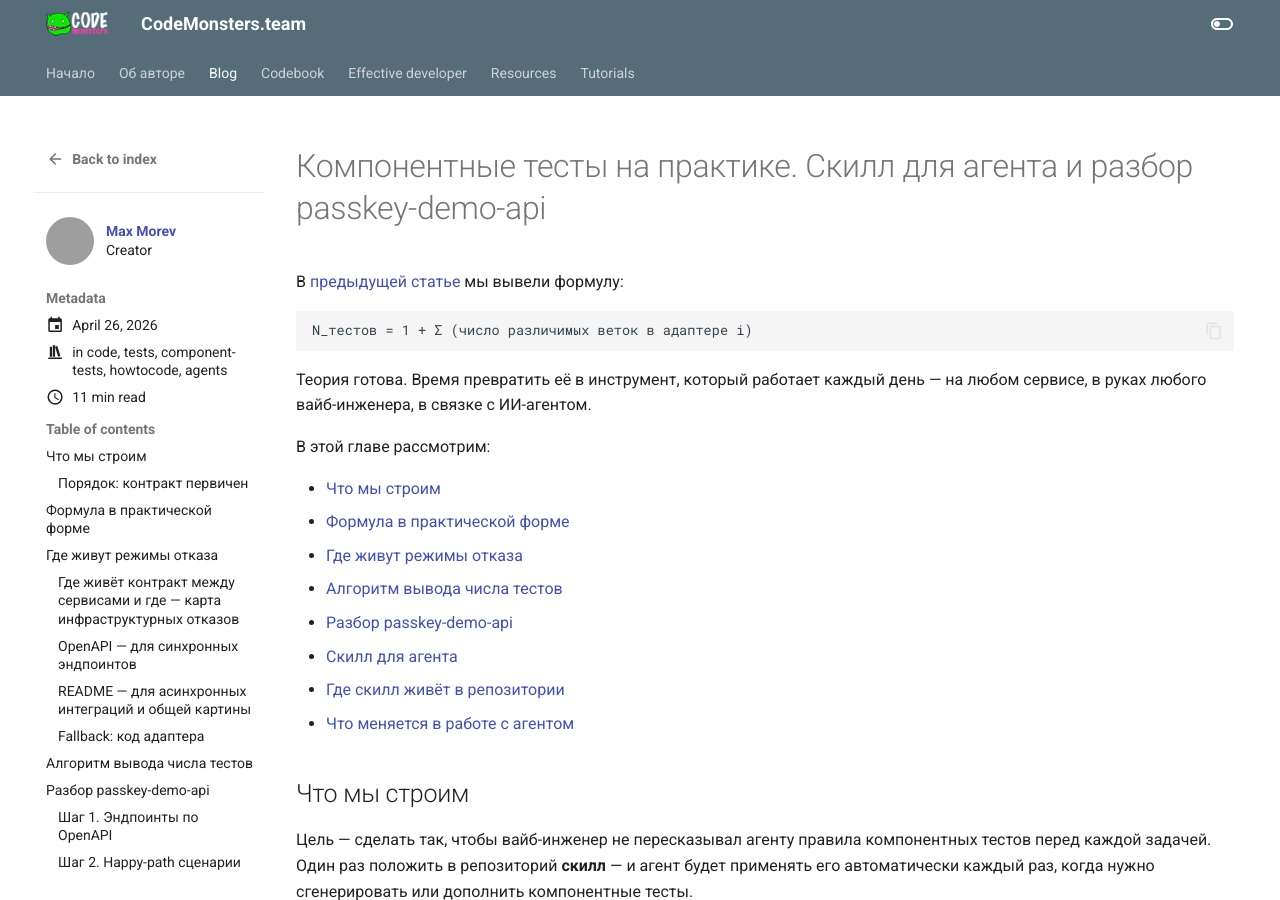
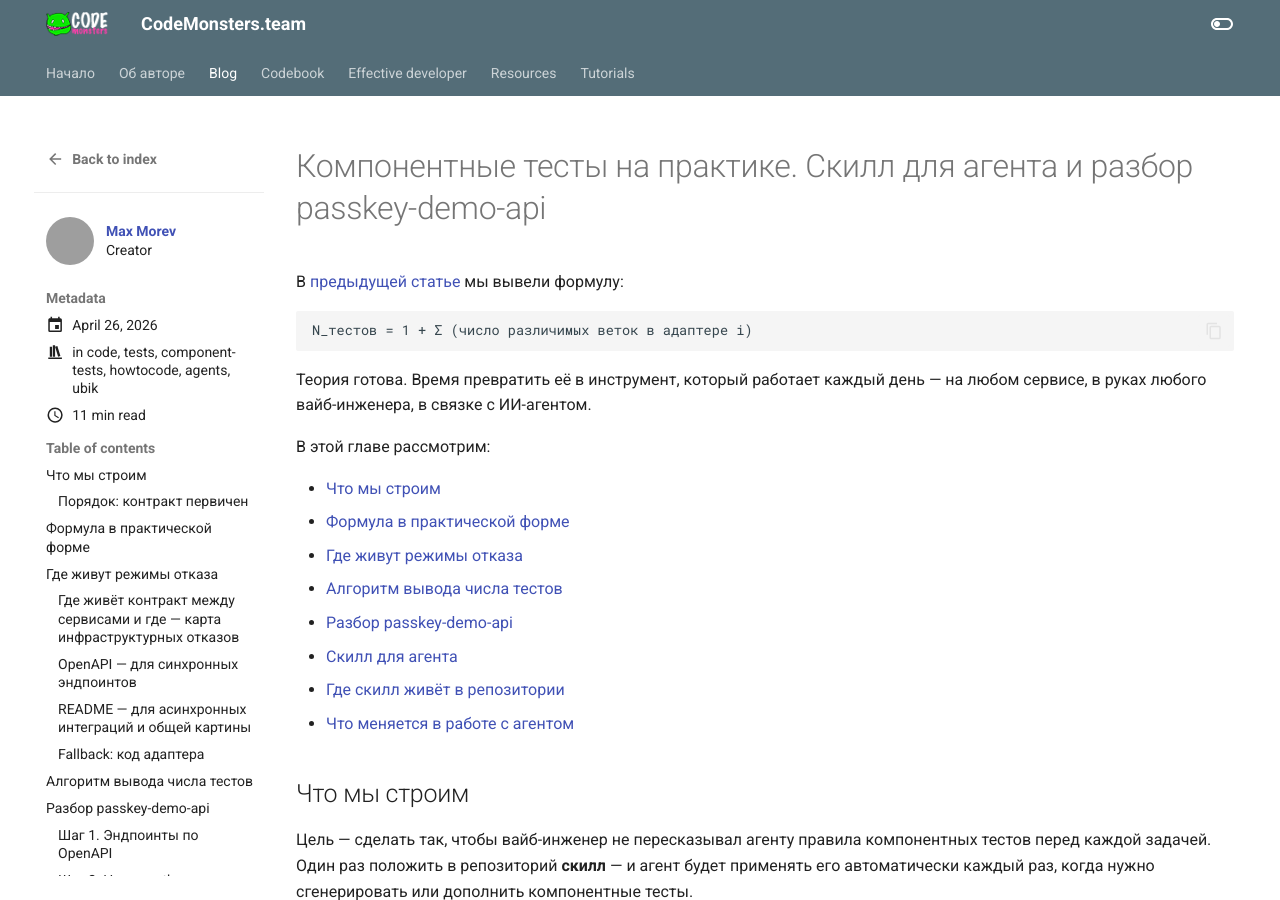
Before and after one commit to codemonstersteam/web-book, an MkDocs documentation site: the page built from docs/blog/posts/ai-ubik-04-component-tests-skill-demo.md, in a window 1280 px wide and 900 px high. Built offline with MkDocs 1.6.1 and Material for MkDocs 9.7.7, drawn with Linux system fonts in a browser that asks for light colours; grey boxes are pictures that could not be loaded.

Commit message:
docs(blog): добавить тег ubik в статьи 03 и 04
Статьи 03 (компонентные тесты) и 04 (скилл компонентных тестов)
относятся к серии Ubik — добавляем недостающий тег категории, чтобы
они попадали в общий индекс серии вместе с 02, 05, 06, 07.

```diff
--- a/docs/blog/posts/ai-ubik-04-component-tests-skill-demo.md
+++ b/docs/blog/posts/ai-ubik-04-component-tests-skill-demo.md
@@ -11,6 +11,7 @@ categories:
   - component-tests
   - howtocode
   - agents
+  - ubik
 ---
 
 # Компонентные тесты на практике. Скилл для агента и разбор passkey-demo-api
```
Also changed, not shown: docs/blog/posts/ai-ubik-03-testing-mythology.md (+1 -0 lines).
